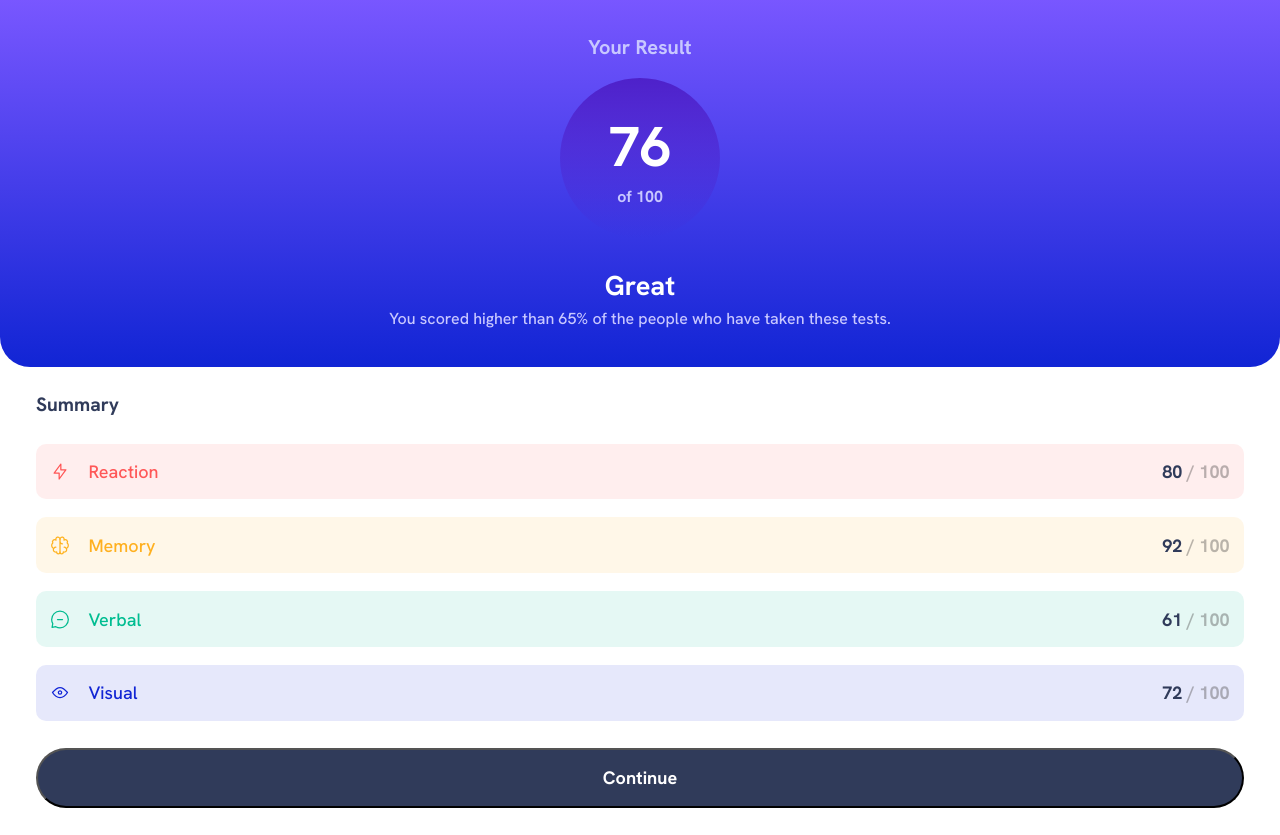
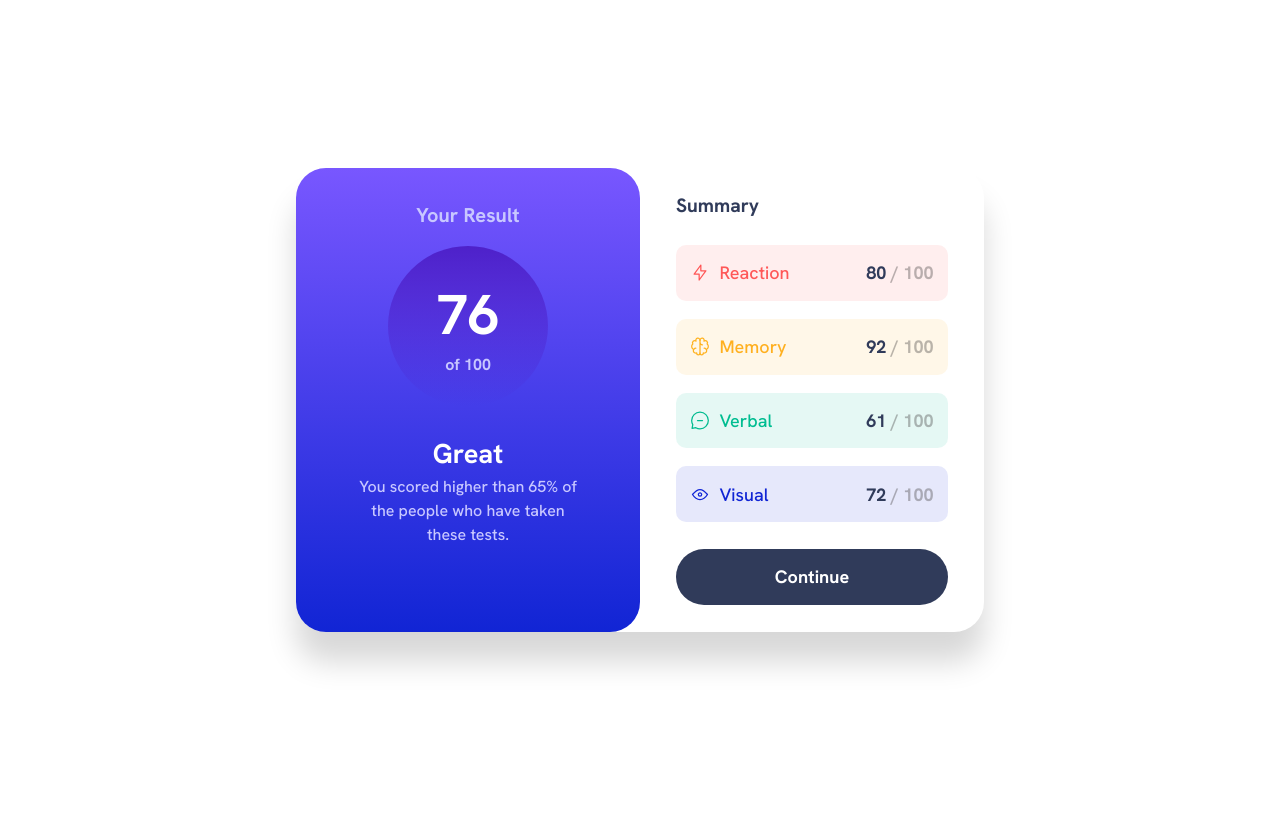
Before and after one commit to RoyalF4/results-summary-component, a React (Vite) app: page / in a window 1280 px wide. After the commit the page ends 800 px from the top, so only its background shows below. Built offline with nearby package versions, Linux system fonts and the light colour scheme.

Commit message:
feat: :lipstick: Add desktop styling

```diff
--- a/src/App.jsx
+++ b/src/App.jsx
@@ -7,7 +7,7 @@ export default function App() {
   console.log(data);
 
   return (
-    <main className="main">
+    <main className={styles.main}>
       <Result />
       <div className={styles.summary}>
         <h2 className={styles.summary__title}>Summary</h2>
--- a/src/App.module.css
+++ b/src/App.module.css
@@ -19,4 +19,29 @@
   color: white;
   border-radius: 100px;
   font-weight: 700;
+  cursor: pointer;
+  border: none;
 }
+
+.summary__continue:hover {
+  background: var(--light-royal-blue-background);
+}
+
+@media (min-width: 700px) {
+  .main {
+    display: grid;
+    grid-template-columns: repeat(2, 1fr);
+    box-shadow: 0 30px 30px rgba(0, 0, 0, 0.156);
+    max-width: 43rem;
+    border-radius: 30px;
+    overflow: hidden;
+  }
+
+  .summary {
+    flex: 1;
+  }
+
+  .results {
+    flex: 1;
+  }
+}
--- a/src/components/Category/Category.jsx
+++ b/src/components/Category/Category.jsx
@@ -12,7 +12,7 @@ Category.propTypes = {
 export default function Category({ category, score, icon, color, bgColor }) {
   return (
     <li className={styles.category} style={{ background: bgColor }}>
-      <img src={icon} alt="" className="category__icon" />
+      <img src={icon} alt="" />
       <p className={styles.category__name} style={{ color: color }}>
         {category}
       </p>
--- a/src/components/Category/Category.module.css
+++ b/src/components/Category/Category.module.css
@@ -10,7 +10,7 @@
 
 .category__name {
   flex: 1;
-  margin-left: 1em;
+  margin-left: 0.5em;
 }
 
 .category__score {
--- a/src/components/Result/Result.module.css
+++ b/src/components/Result/Result.module.css
@@ -46,3 +46,9 @@
   font-size: 1rem;
   color: var(--light-lavender);
 }
+
+@media (min-width: 700px) {
+  .result {
+    border-radius: 0 30px 30px 0;
+  }
+}
--- a/src/index.css
+++ b/src/index.css
@@ -31,3 +31,12 @@ body {
 ul {
   list-style: none;
 }
+
+@media (min-width: 700px) {
+  body {
+    display: flex;
+    justify-content: center;
+    align-items: center;
+    padding: 0 2rem;
+  }
+}
```
